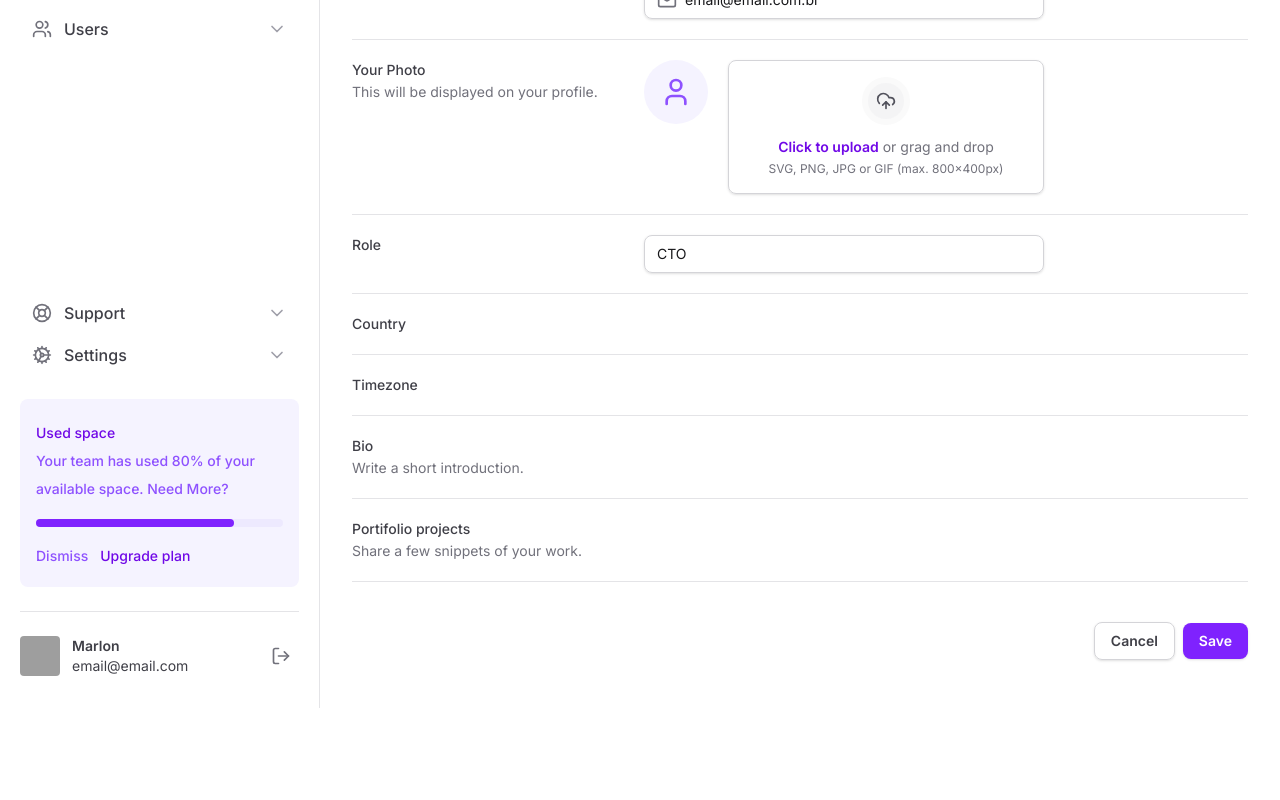
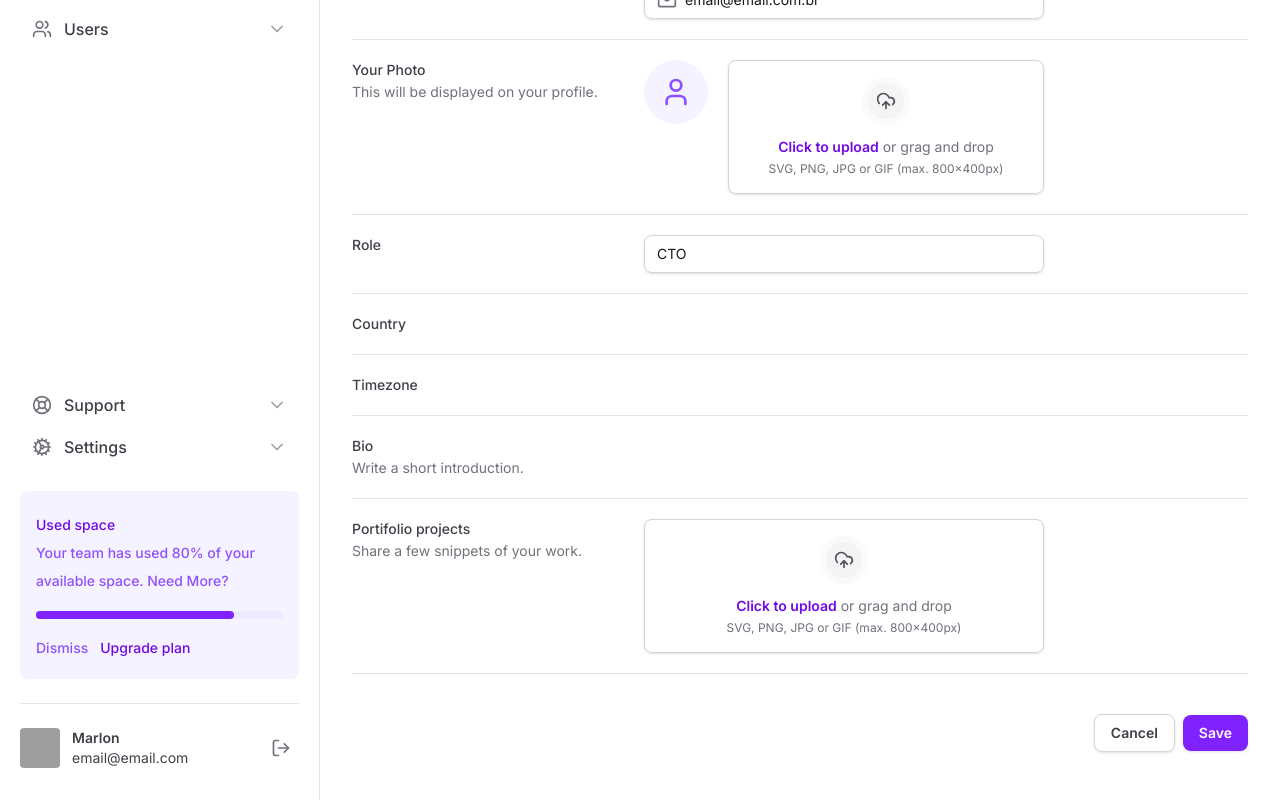
Before and after one commit to marlondenisck/masterizando-tailwind-nextjs, a Next.js app: page / in a window 1280 px wide. Shown: the part 352-1152 px from the top of the page. Before the commit the page ends 1060 px from the top, so only its background shows below. Built offline with nearby package versions, Linux system fonts and the light colour scheme; grey boxes are pictures that could not be loaded.

Commit message:
composition pattern fileUpload

```diff
--- a/src/app/page.tsx
+++ b/src/app/page.tsx
@@ -1,6 +1,7 @@
 import { SettingsTabs } from '@/components/Settings'
 import { Input } from '@/components/Input'
-import { Mail, UploadCloud, User } from 'lucide-react'
+import { Mail } from 'lucide-react'
+import { FileInput } from '@/components/Form/FileInput'
 
 export default function Home() {
   return (
@@ -88,32 +89,11 @@
               </span>
             </label>
 
-            <div className='flex items-start gap-5'>
-              <div className='flex h-16 w-16 items-center justify-center rounded-full bg-violet-50'>
-                <User className='h-8 w-8 text-violet-500' />
-              </div>
-
-              <label
-                htmlFor='filePhoto'
-                className='group hover:bg-violet-25 flex flex-1 cursor-pointer flex-col items-center gap-3 rounded-lg border border-zinc-300 px-6 py-4 text-center text-zinc-500 shadow-sm hover:border-violet-200 hover:text-violet-500'
-              >
-                <div className='rounded-full border-6 border-zinc-50 bg-zinc-100 p-2 group-hover:border-violet-50 group-hover:bg-violet-100'>
-                  <UploadCloud className='h-5 w-5 text-zinc-600 group-hover:text-violet-600' />
-                </div>
-                <div className='flex flex-col items-center gap-1'>
-                  <span className='text-sm'>
-                    <span className='font-semibold text-violet-700'>
-                      Click to upload
-                    </span>{' '}
-                    or grag and drop
-                  </span>
-                  <span className='text-xs'>
-                    SVG, PNG, JPG or GIF (max. 800x400px)
-                  </span>
-                </div>
-              </label>
-              <input type='file' id='filePhoto' className='sr-only' />
-            </div>
+            <FileInput.Root className='flex items-start gap-5'>
+              <FileInput.ImagePreview />
+              <FileInput.Trigger />
+              <FileInput.Control />
+            </FileInput.Root>
           </div>
 
           {/* ROLE */}
@@ -168,6 +148,10 @@
                 Share a few snippets of your work.
               </span>
             </label>
+            <FileInput.Root>
+              <FileInput.Trigger />
+              <FileInput.Control multiple />
+            </FileInput.Root>
           </div>
 
           <div className='flex items-center justify-end gap-2 pt-5'>
--- /dev/null
+++ b/src/components/Form/FileInput/Control.tsx
@@ -0,0 +1,7 @@
+import { ComponentProps } from 'react'
+
+export type ControlProps = ComponentProps<'input'>
+
+export function Control(props: ControlProps) {
+  return <input type='file' id='filePhoto' className='sr-only' />
+}
--- /dev/null
+++ b/src/components/Form/FileInput/ImagePreview.tsx
@@ -0,0 +1,9 @@
+import { User } from 'lucide-react'
+
+export function ImagePreview() {
+  return (
+    <div className='flex h-16 w-16 items-center justify-center rounded-full bg-violet-50'>
+      <User className='h-8 w-8 text-violet-500' />
+    </div>
+  )
+}
--- /dev/null
+++ b/src/components/Form/FileInput/Root.tsx
@@ -0,0 +1,7 @@
+import { ComponentProps } from 'react'
+
+export type RootProps = ComponentProps<'div'>
+
+export function Root(props: RootProps) {
+  return <div {...props} />
+}
--- /dev/null
+++ b/src/components/Form/FileInput/Trigger.tsx
@@ -0,0 +1,22 @@
+import { UploadCloud } from 'lucide-react'
+
+export function Trigger() {
+  return (
+    <label
+      htmlFor='filePhoto'
+      className='group hover:bg-violet-25 flex flex-1 cursor-pointer flex-col items-center gap-3 rounded-lg border border-zinc-300 px-6 py-4 text-center text-zinc-500 shadow-sm hover:border-violet-200 hover:text-violet-500'
+    >
+      <div className='rounded-full border-6 border-zinc-50 bg-zinc-100 p-2 group-hover:border-violet-50 group-hover:bg-violet-100'>
+        <UploadCloud className='h-5 w-5 text-zinc-600 group-hover:text-violet-600' />
+      </div>
+
+      <div className='flex flex-col items-center gap-1'>
+        <span className='text-sm'>
+          <span className='font-semibold text-violet-700'>Click to upload</span>{' '}
+          or grag and drop
+        </span>
+        <span className='text-xs'>SVG, PNG, JPG or GIF (max. 800x400px)</span>
+      </div>
+    </label>
+  )
+}
--- /dev/null
+++ b/src/components/Form/FileInput/index.tsx
@@ -0,0 +1,12 @@
+import { Control } from './Control'
+import { ImagePreview } from './ImagePreview'
+import { Root } from './Root'
+import { Trigger } from './Trigger'
+
+// export { Control, ImagePreview, Root, Trigger }
+export const FileInput = {
+  Control: Control,
+  ImagePreview: ImagePreview,
+  Root: Root,
+  Trigger: Trigger,
+}
```
